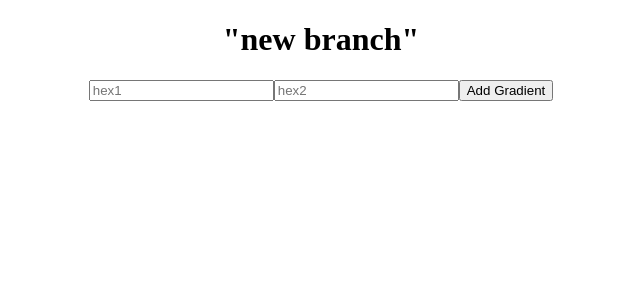
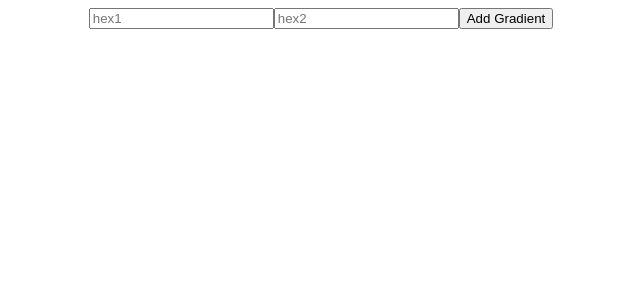
Before and after one commit to AlishaNo/grad3, a React (Create React App) app: page / in a window 1280 px wide. Shown: the top 300 px of the page, without its empty margins (319-959 px from the left). Built offline with nearby package versions, Linux system fonts and the light colour scheme.

Commit message:
Update App.js

```diff
--- a/src/components/App.js
+++ b/src/components/App.js
@@ -58,7 +58,6 @@ class App extends React.Component {
     const { colorSets } = this.state;
     return (
       <div className="App">
-      <h1>"new branch" </h1>
         <form onSubmit={this.handleSubmit}>
           <label>
             <input
```
